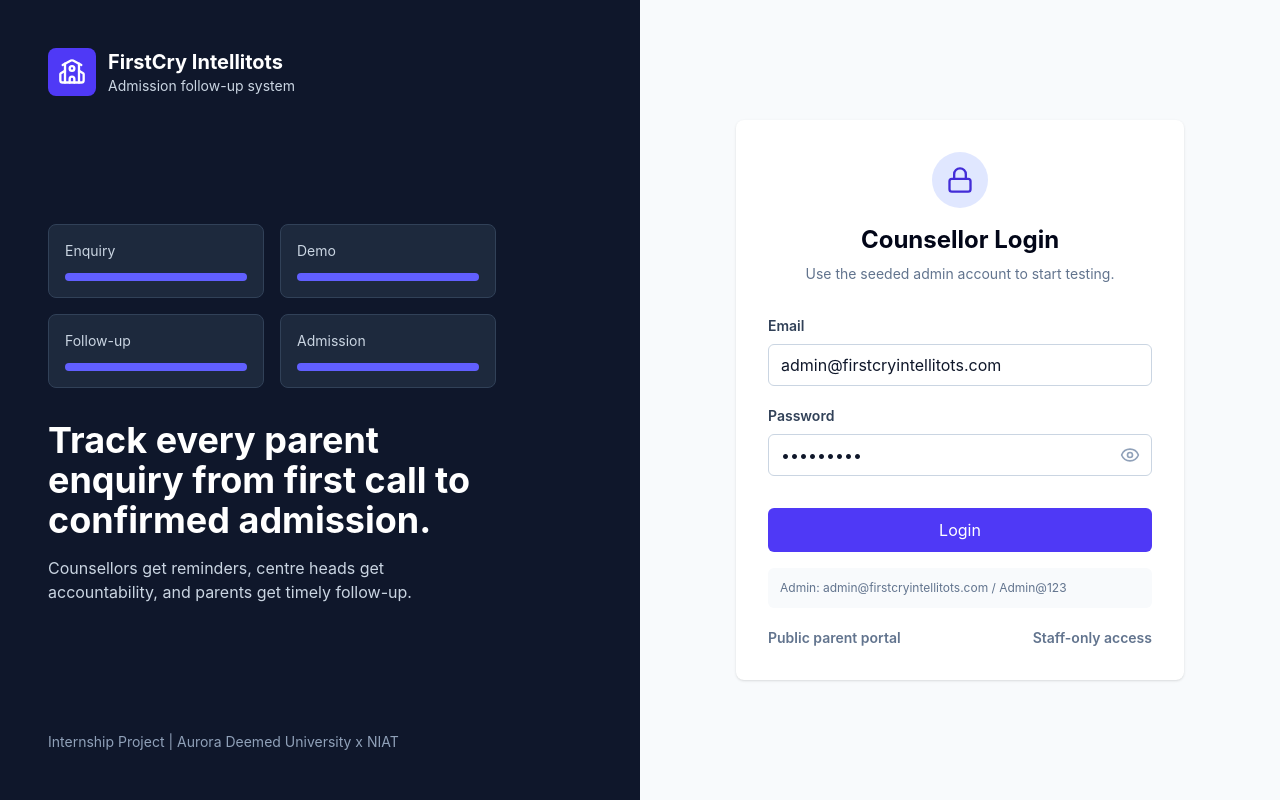
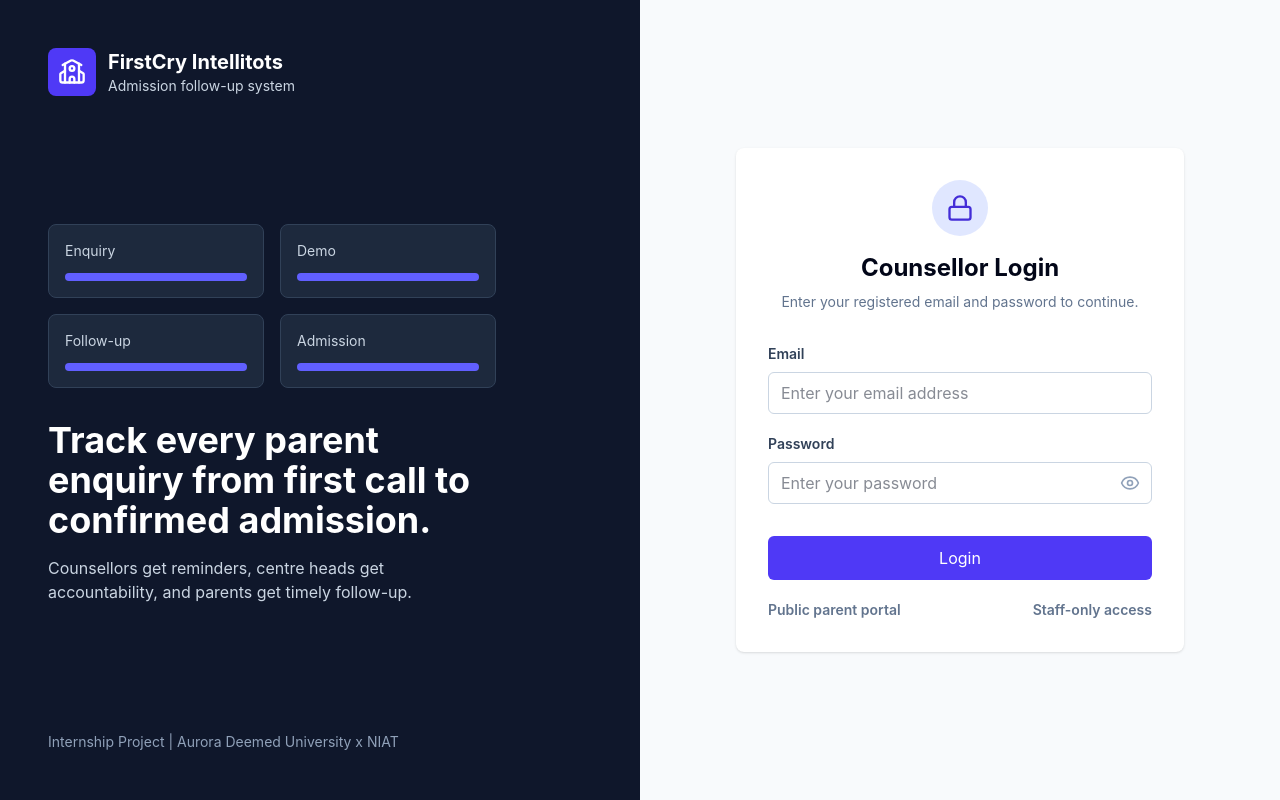
Before and after one commit to kpavankumar01437/admission-counsellor-followup-dashboard, a React app in the folder frontend/: page /staff-login in a window 1280 px wide. Built offline with nearby package versions, Linux system fonts and the light colour scheme; no server answers; the HTML template or start-up script is replaced by a standard one.

Commit message:
Add files via upload

```diff
--- a/frontend/src/pages/Login.jsx
+++ b/frontend/src/pages/Login.jsx
@@ -9,8 +9,8 @@
   const { login, token } = useAuth();
   const navigate = useNavigate();
   const [form, setForm] = useState({
-    email: "admin@firstcryintellitots.com",
-    password: "Admin@123"
+    email: "",
+    password: ""
   });
   const [showPassword, setShowPassword] = useState(false);
   const [loading, setLoading] = useState(false);
@@ -71,7 +71,7 @@
               <Lock className="h-7 w-7" />
             </div>
             <h2 className="text-2xl font-bold text-slate-950">Counsellor Login</h2>
-            <p className="mt-2 text-sm text-slate-500">Use the seeded admin account to start testing.</p>
+            <p className="mt-2 text-sm text-slate-500">Enter your registered email and password to continue.</p>
           </div>
 
           <label className="block text-sm font-semibold text-slate-700" htmlFor="email">
@@ -82,6 +82,7 @@
             type="email"
             value={form.email}
             onChange={(event) => setForm((current) => ({ ...current, email: event.target.value }))}
+            placeholder="Enter your email address"
             className="mt-2 w-full rounded-md border border-slate-300 px-3 py-2 outline-none focus:border-indigo-500 focus:ring-2 focus:ring-indigo-100"
             required
           />
@@ -95,6 +96,7 @@
               type={showPassword ? "text" : "password"}
               value={form.password}
               onChange={(event) => setForm((current) => ({ ...current, password: event.target.value }))}
+              placeholder="Enter your password"
               className="w-full rounded-md border border-slate-300 px-3 py-2 pr-10 outline-none focus:border-indigo-500 focus:ring-2 focus:ring-indigo-100"
               required
             />
@@ -116,10 +118,6 @@
             {loading ? "Signing in..." : "Login"}
           </button>
 
-          <p className="mt-4 rounded-md bg-slate-50 p-3 text-xs text-slate-500">
-            Admin: admin@firstcryintellitots.com / Admin@123
-          </p>
-
           <div className="mt-5 flex items-center justify-between text-sm">
             <Link to="/" className="font-semibold text-slate-500 hover:text-slate-700">
               Public parent portal
```
